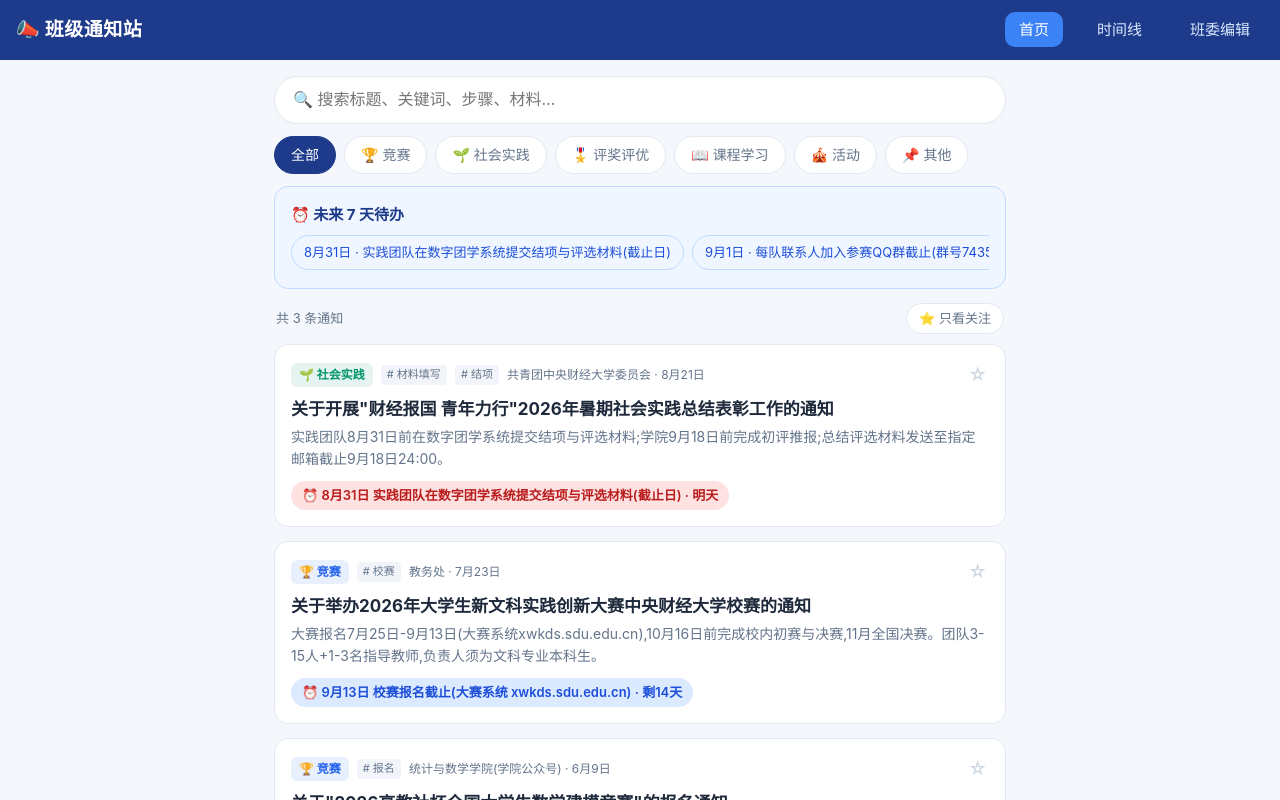
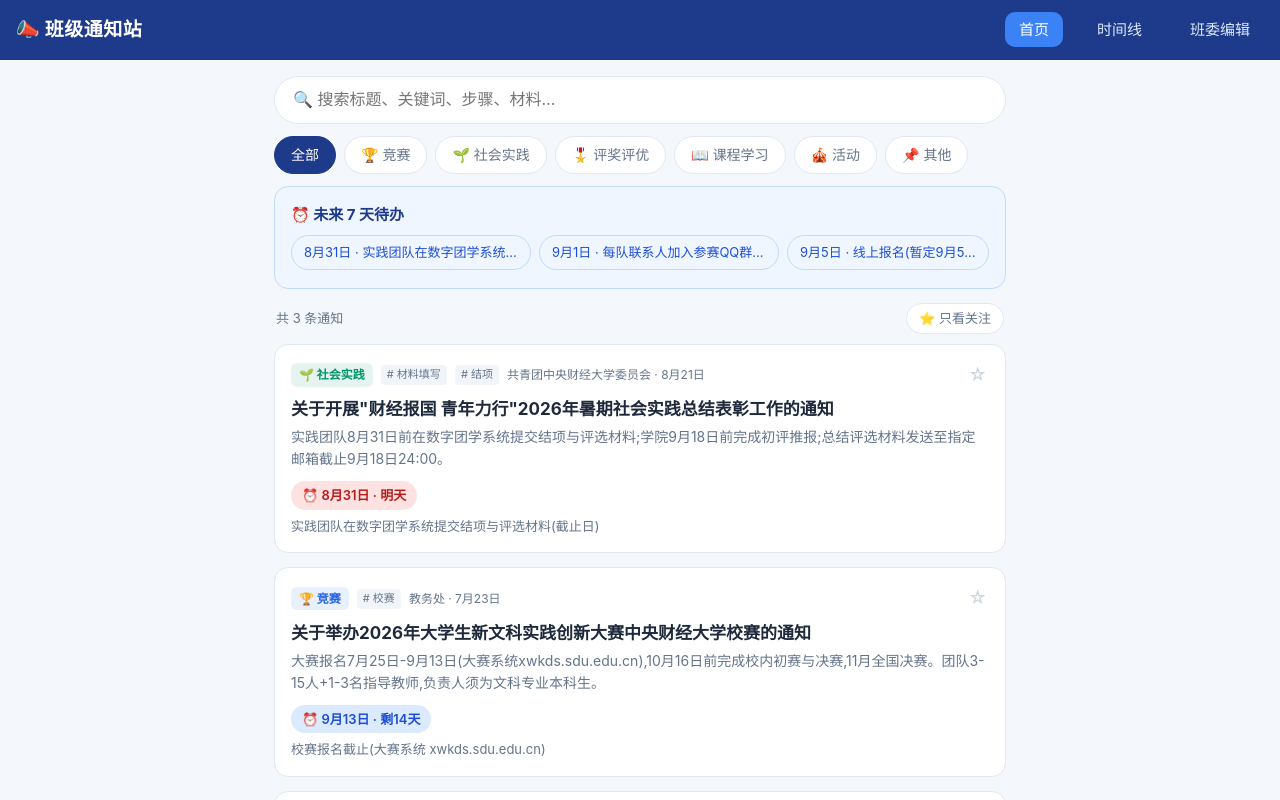
Before and after one commit to hanyong-pioneer/class-notice-station, a Vue app: page / in a window 1280 px wide. Shown: the top 800 px of the page. Built offline with nearby package versions, Linux system fonts and the light colour scheme.

Commit message:
修复手机端长文字不换行溢出:卡片截止提醒拆分显示、待办速览截断、全局防长字符撑破

```diff
--- a/src/components/HomeView.vue
+++ b/src/components/HomeView.vue
@@ -133,6 +133,9 @@ const soonEvents = computed(() =>
   border-radius: 999px;
   font-size: 13px;
   white-space: nowrap;
+  max-width: 240px;
+  overflow: hidden;
+  text-overflow: ellipsis;
 }
 
 .result-row {
--- a/src/components/NoticeCard.vue
+++ b/src/components/NoticeCard.vue
@@ -30,8 +30,9 @@ const onStar = () => {
     <p v-if="notice.summary" class="card-summary">{{ notice.summary }}</p>
     <div v-if="next" class="card-foot">
       <span class="badge" :class="'badge-' + urgencyClass(next.date)">
-        ⏰ {{ fmtDate(next.date) }} {{ next.label }} · {{ relDay(next.date) }}
+        ⏰ {{ fmtDate(next.date) }} · {{ relDay(next.date) }}
       </span>
+      <div class="deadline-label">{{ next.label }}</div>
     </div>
   </div>
 </template>
@@ -106,4 +107,14 @@ const onStar = () => {
 .card-foot {
   margin-top: 10px;
 }
+
+.deadline-label {
+  margin-top: 6px;
+  font-size: 13px;
+  color: var(--sub);
+  display: -webkit-box;
+  -webkit-line-clamp: 2;
+  -webkit-box-orient: vertical;
+  overflow: hidden;
+}
 </style>
--- a/src/style.css
+++ b/src/style.css
@@ -23,6 +23,8 @@ body {
   background: var(--bg);
   color: var(--text);
   line-height: 1.6;
+  /* 防止超长连续字符(网址、邮箱等)撑破容器 */
+  word-break: break-word;
 }
 
 a {
```
